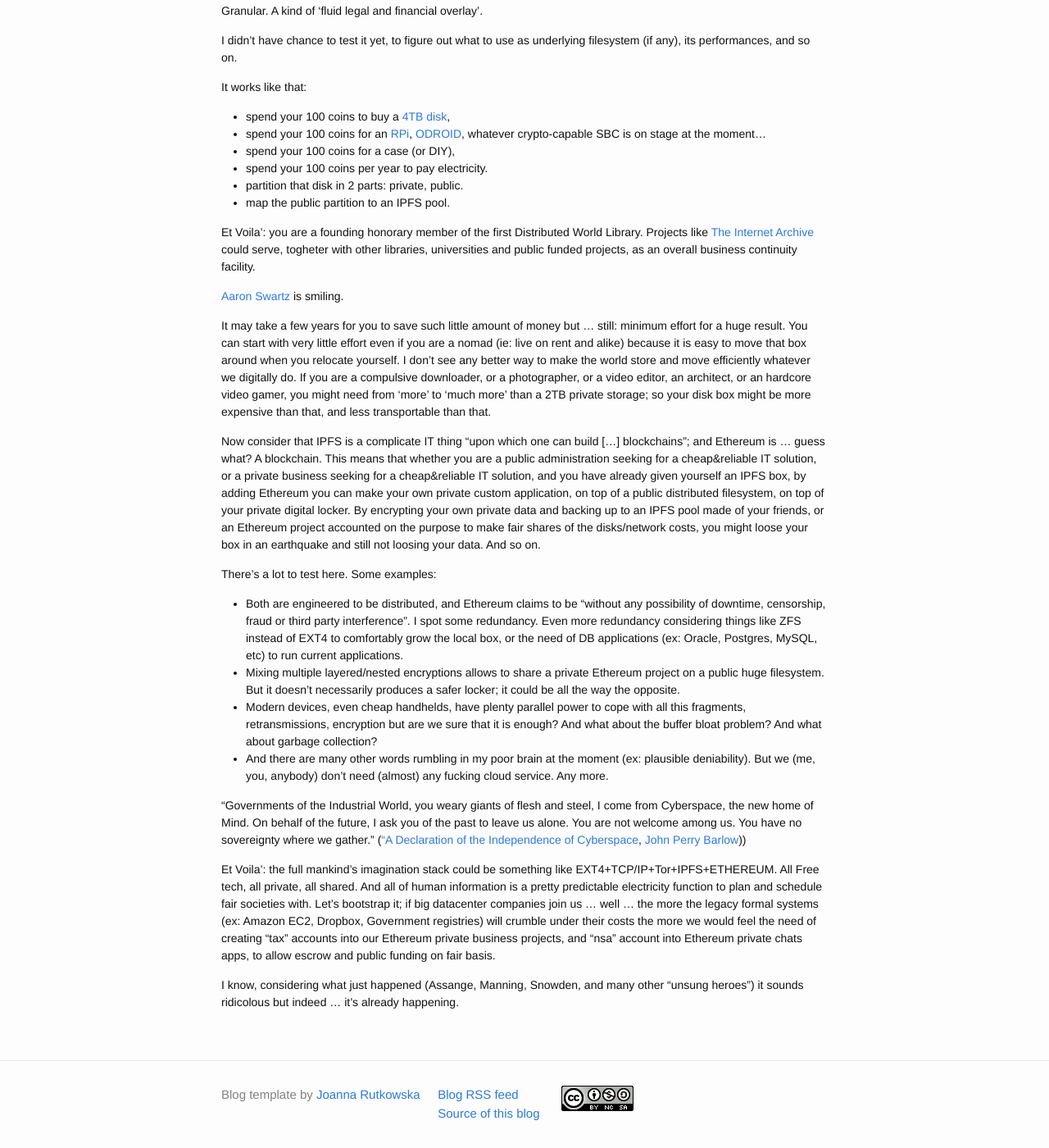
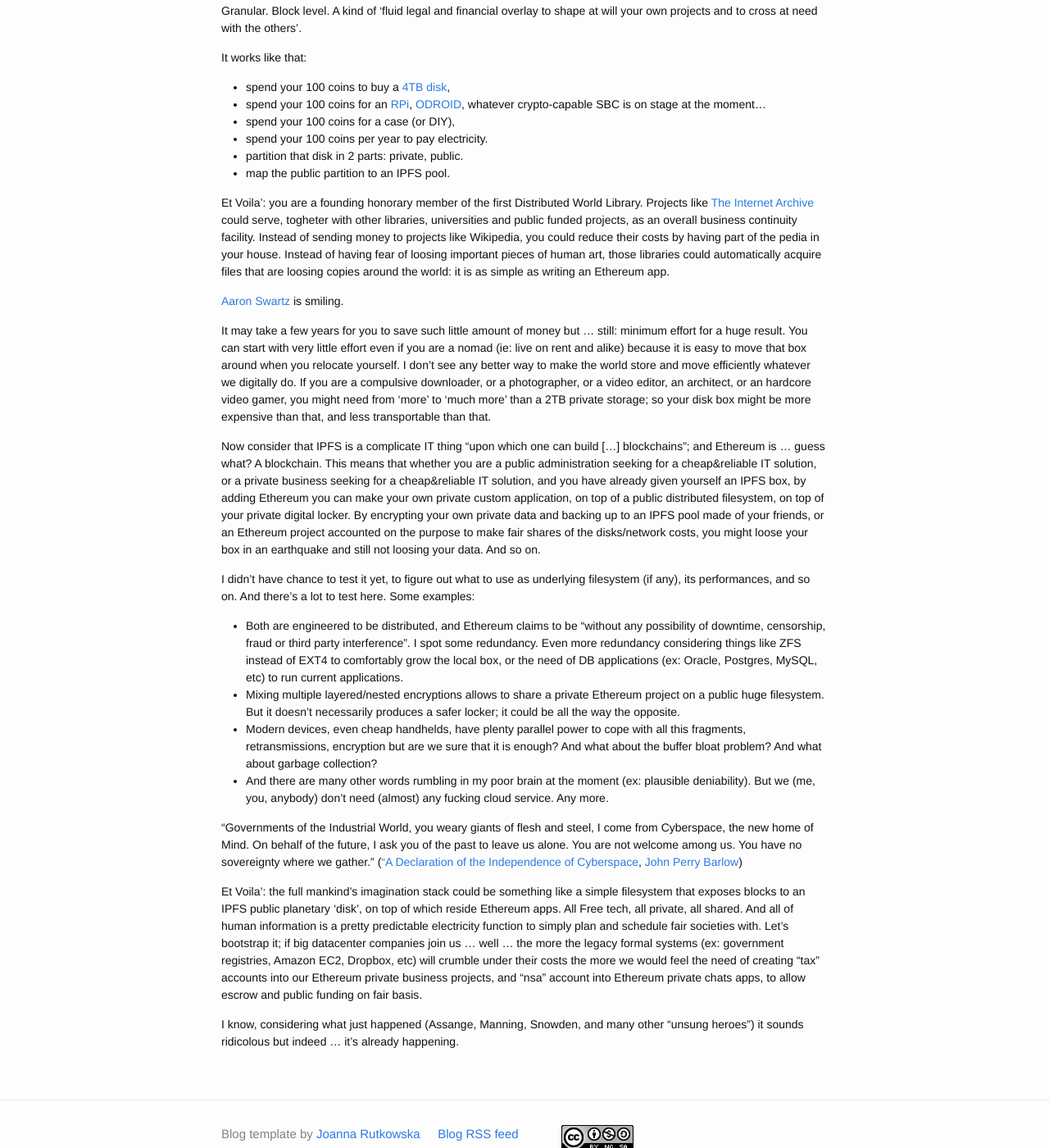
Before and after one commit to rootkovska/rootkovska.github.io, a Jekyll site: the page built from _posts/2015-12-15-Solution.md, in a window 1280 px wide and 1400 px high, scrolled down 421 px. Shown: the whole window at 82% size. Built offline with Jekyll 4.4.1, drawn with Linux system fonts in a browser that asks for light colours; Markdown is read by kramdown in place of the engine named in the settings; some of the changed text lies outside the part shown.

Commit message:
Beautify 6

```diff
--- a/_posts/2015-12-15-Solution.md
+++ b/_posts/2015-12-15-Solution.md
@@ -20,11 +20,8 @@ And we heard that statement many times before (example: [RFC3271](http://www.iet
 But I was one of those dreamers.
 
 The second one, Ethereum, is "how the Internet was supposed to work":
-contracts, procedures, accounting, currency. Granular.
-A kind of 'fluid legal and financial overlay'.
-
-I didn't have chance to test it yet, to figure out what to use as underlying
-filesystem (if any), its performances, and so on.
+contracts, procedures, accounting, currency. Granular. Block level.
+A kind of 'fluid legal and financial overlay to shape at will your own projects and to cross at need with the others'.
 
 It works like that:
 
@@ -39,6 +36,11 @@ Et Voila': you are a founding honorary member of the first Distributed World Lib
 Projects like [The Internet Archive](https://archive.org/index.php) could serve,
 togheter with other libraries, universities and public funded projects,
 as an overall business continuity facility.
+Instead of sending money to projects like Wikipedia, you could reduce their costs
+by having part of the pedia in your house.
+Instead of having fear of loosing important pieces of human art, those libraries
+could automatically acquire files that are loosing copies around the world:
+it is as simple as writing an Ethereum app.
 
 [Aaron Swartz](https://en.wikipedia.org/wiki/Aaron_Swartz) is smiling.
 
@@ -64,7 +66,9 @@ or an Ethereum project accounted on the purpose to make fair shares of the disks
 you might loose your box in an earthquake and still not loosing your data.
 And so on.
 
-There's a lot to test here. Some examples:
+I didn't have chance to test it yet, to figure out what to use as underlying
+filesystem (if any), its performances, and so on.
+And there's a lot to test here. Some examples:
 
 * Both are engineered to be distributed, and Ethereum claims to be "without any possibility of downtime, censorship, fraud or third party interference". I spot some redundancy. Even more redundancy considering things like ZFS instead of EXT4 to comfortably grow the local box, or the need of DB applications (ex: Oracle, Postgres, MySQL, etc) to run current applications.
 * Mixing multiple layered/nested encryptions allows to share a private Ethereum project on a public huge filesystem. But it doesn't necessarily produces a safer locker; it could be all the way the opposite.
@@ -72,13 +76,14 @@ There's a lot to test here. Some examples:
 * And there are many other words rumbling in my poor brain at the moment (ex: plausible deniability). But we (me, you, anybody) don't need (almost) any fucking cloud service. Any more.
 
 "Governments of the Industrial World, you weary giants of flesh and steel, I come from Cyberspace, the new home of Mind. On behalf of the future, I ask you of the past to leave us alone. You are not welcome among us. You have no sovereignty where we gather."
-(["A Declaration of the Independence of Cyberspace](https://projects.eff.org/~barlow/Declaration-Final.html), [John Perry Barlow](https://homes.eff.org/~barlow/)))
+(["A Declaration of the Independence of Cyberspace](https://projects.eff.org/~barlow/Declaration-Final.html), [John Perry Barlow](https://homes.eff.org/~barlow/))
 
-Et Voila': the full mankind's imagination stack could be something like EXT4+TCP/IP+Tor+IPFS+ETHEREUM.
+Et Voila': the full mankind's imagination stack could be something like a simple filesystem that exposes blocks
+to an IPFS public planetary 'disk', on top of which reside Ethereum apps.
 All Free tech, all private, all shared. And all of human information is a pretty predictable electricity
-function to plan and schedule fair societies with.
+function to simply plan and schedule fair societies with.
 Let's bootstrap it; if big datacenter companies join us ... well ... the more the legacy formal systems
-(ex: Amazon EC2, Dropbox, Government registries) will crumble under their costs
+(ex: government registries, Amazon EC2, Dropbox, etc) will crumble under their costs
 the more we would feel the need of creating "tax" accounts into our Ethereum private business projects,
 and "nsa" account into Ethereum private chats apps, to allow escrow and public funding on fair basis.
 
```
